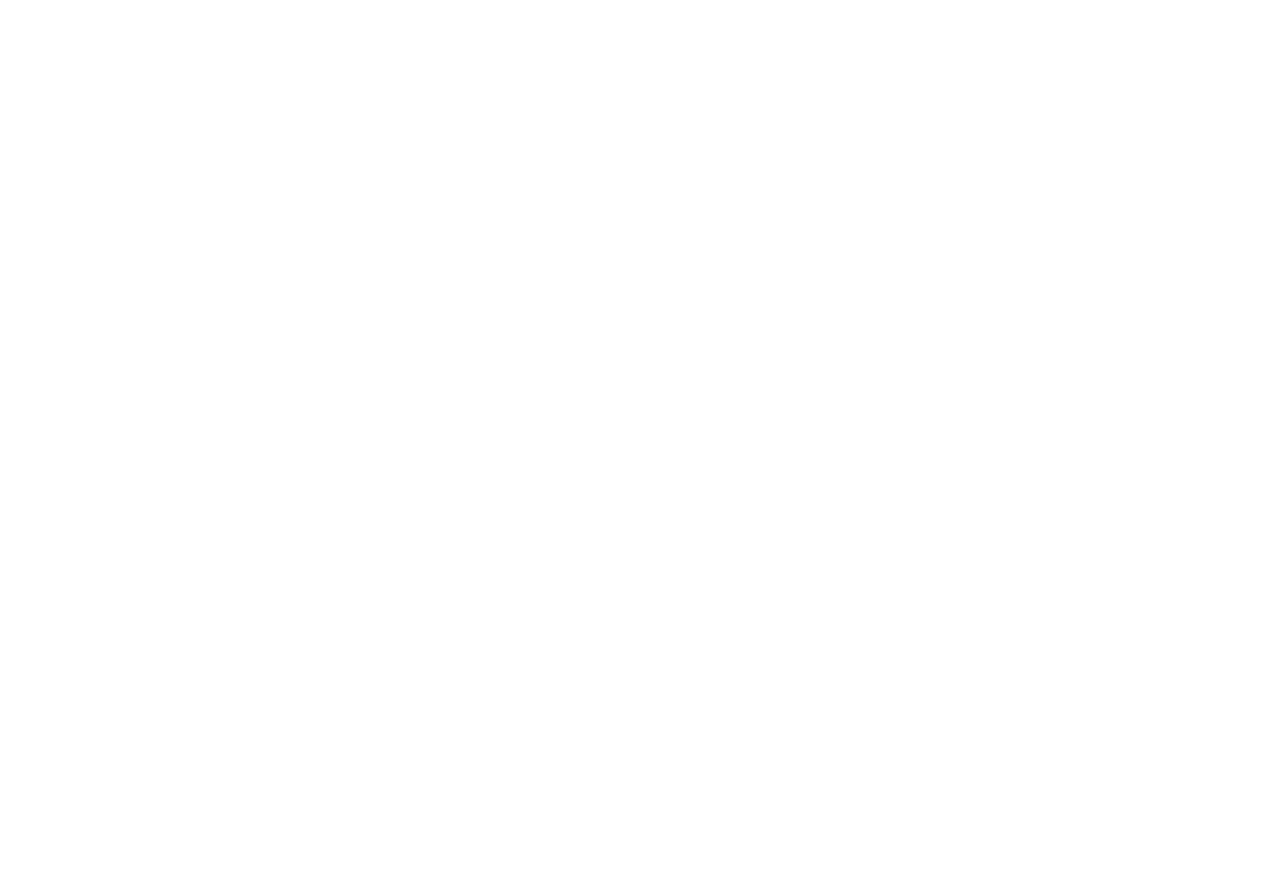
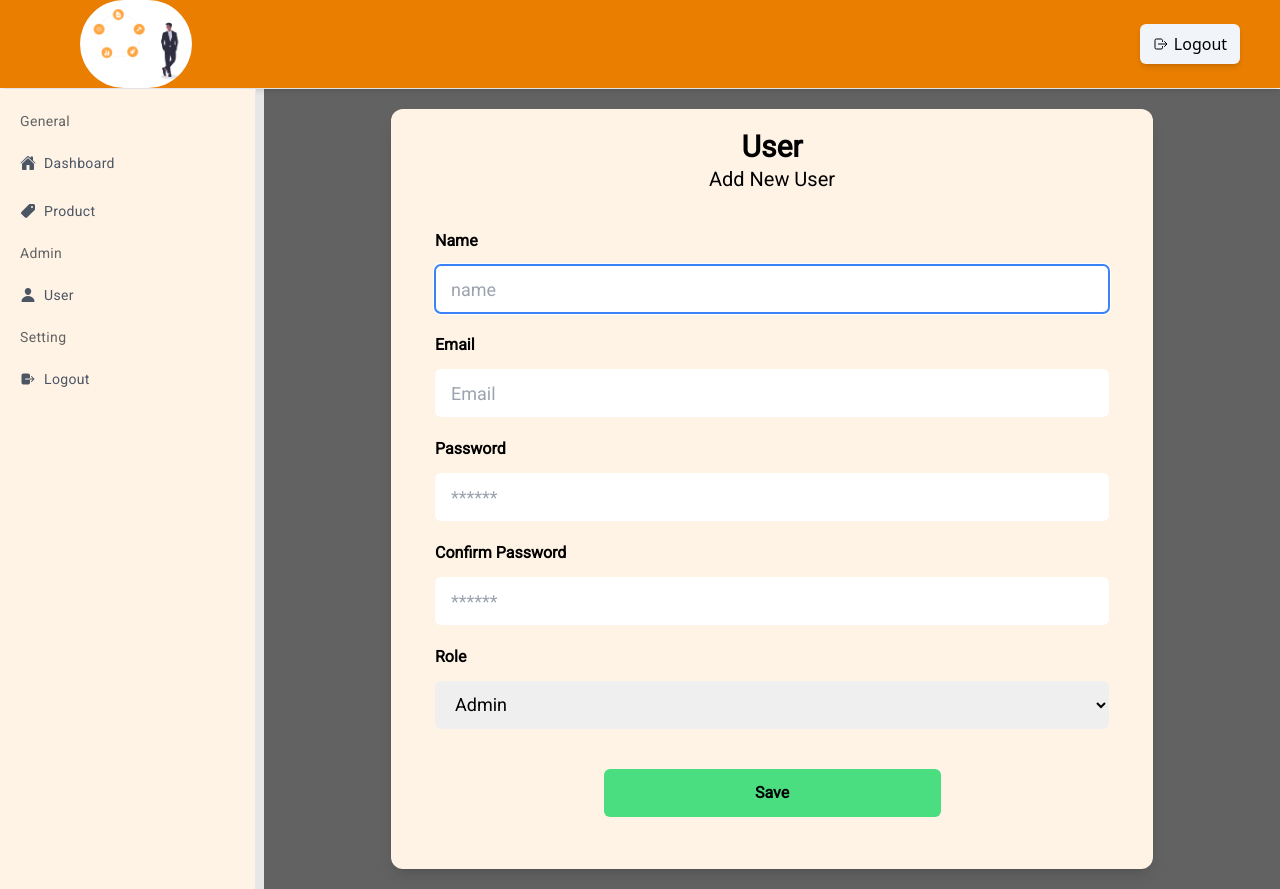
Before and after one commit to Qmun14/be-admin-ui, a React (Create React App) app: page /users/add in a window 1280 px wide. Before the commit this address had no page. Before the commit the page ends 800 px from the top, so only its background shows below. Built offline with nearby package versions, Linux system fonts and the light colour scheme.

Commit message:
Membuat component FormAddUser, FormEditUser dan membuat halaman nya

```diff
--- a/src/App.js
+++ b/src/App.js
@@ -1,6 +1,8 @@
 import { BrowserRouter, Routes, Route } from "react-router-dom";
 import Login from "./components/Login";
+import AddUser from "./pages/AddUser";
 import Dashboard from "./pages/Dashboard";
+import EditUser from "./pages/EditUser";
 import Products from "./pages/Products";
 import Users from "./pages/Users";
 
@@ -12,6 +14,8 @@
           <Route path="/dashboard" element={<Dashboard />} />
           <Route path="/login" element={<Login />} />
           <Route path="/users" element={<Users />} />
+          <Route path="/users/add" element={<AddUser />} />
+          <Route path="/users/edit/:id" element={<EditUser />} />
           <Route path="/products" element={<Products />} />
         </Routes>
       </BrowserRouter>
--- /dev/null
+++ b/src/components/FormAddUser.jsx
@@ -0,0 +1,74 @@
+import React from 'react'
+
+const FormAddUser = () => {
+    return (
+        <div className="bg-CDS_N-2 w-full h-screen flex items-center">
+            <div className="container flex max-w-full items-center h-full justify-center">
+                <div className="bg-CDS_2  py-5 px-3 rounded-xl shadow-lg font-roboto w-3/4 flex flex-col items-center justify-center " >
+                    <h1 className='font-bold text-3xl'>User</h1>
+                    <h2 className='text-xl mb-1'>Add New User</h2>
+                    <div className="flex-col relative flex  w-full">
+                        <form action="" onSubmit={''} className="mb-8 mt-3  mx-8">
+                            <p className="text-center text-red-400 text-sm mt-1 font-semibold mb-5">{''}</p>
+                            <div className="flex-1 my-3 justify-start font-semibold">
+                                <label htmlFor="name">
+                                    Name
+                                </label>
+                            </div>
+                            <div className="mt-3 mb-5">
+                                <input type="text" id="user" placeholder="name" className="h-12 text-lg w-full   px-4 rounded-md outline-blue-500" autoFocus
+                                    value={''} onChange={'(e) => setName(e.target.value)'} />
+                            </div>
+                            <div className="flex-1 my-3 justify-start font-semibold">
+                                <label htmlFor="email">
+                                    Email
+                                </label>
+                            </div>
+                            <div className="mt-3 mb-5">
+                                <input type="email" id="email" placeholder="Email" className="h-12 text-lg w-full   px-4 rounded-md outline-blue-500"
+                                    value={''} onChange={'(e) => setEmail(e.target.value)'} />
+                            </div>
+                            <div className="flex-1 my-3 justify-start font-semibold">
+                                <label htmlFor="password">
+                                    Password
+                                </label>
+                            </div>
+                            <div className="mt-3 mb-5 ">
+                                <input type="password" id="password" placeholder="******" className=" h-12 text-lg w-full   px-4 rounded-md outline-blue-500"
+                                    value={''} onChange={'(e) => setPassword(e.target.value)'} />
+                            </div>
+                            <div className="flex-1 my-3 justify-start font-semibold">
+                                <label htmlFor="confirm_password">
+                                    Confirm Password
+                                </label>
+                            </div>
+                            <div className="mt-3 mb-5">
+                                <input type="password" id="confirm_password" placeholder="******" className=" h-12 text-lg w-full   px-4 rounded-md outline-blue-500"
+                                    value={''} onChange={"(e) => setConfPassword(e.target.value)"} />
+                            </div>
+                            <div className="flex-1 my-3 justify-start font-semibold">
+                                <label htmlFor="role">
+                                    Role
+                                </label>
+                            </div>
+                            <div className="mt-3 mb-5">
+                                <select className='w-full h-12 text-lg px-4 rounded-md'>
+                                    <option value="admin" className='h-10'>Admin</option>
+                                    <option value="user" className='h-10'>User</option>
+                                </select>
+                            </div>
+                            <div className='flex justify-center'>
+                                <button className="bg-green-400 py-3 px-24 mt-5 w-1/2 rounded-md justify-items-center font-bold hover:bg-opacity-70">Save</button>
+                            </div>
+                        </form>
+                    </div>
+                    {/* <div className="flex mt-0 px-7 justify-center items-center text-base">
+                        <NavLink to={''} className="hover:text-blue-500">Kembali</NavLink>
+                    </div> */}
+                </div>
+            </div>
+        </div>
+    )
+}
+
+export default FormAddUser;
--- /dev/null
+++ b/src/components/FormEditUser.jsx
@@ -0,0 +1,74 @@
+import React from 'react'
+
+const FormEditUser = () => {
+    return (
+        <div className="bg-CDS_N-2 w-full h-screen flex items-center">
+            <div className="container flex max-w-full items-center h-full justify-center">
+                <div className="bg-CDS_2  py-5 px-3 rounded-xl shadow-lg font-roboto w-3/4 flex flex-col items-center justify-center " >
+                    <h1 className='font-bold text-3xl'>User</h1>
+                    <h2 className='text-xl mb-1'>Edit User</h2>
+                    <div className="flex-col relative flex  w-full">
+                        <form action="" onSubmit={''} className="mb-8 mt-3  mx-8">
+                            <p className="text-center text-red-400 text-sm mt-1 font-semibold mb-5">{''}</p>
+                            <div className="flex-1 my-3 justify-start font-semibold">
+                                <label htmlFor="name">
+                                    Name
+                                </label>
+                            </div>
+                            <div className="mt-3 mb-5">
+                                <input type="text" id="user" placeholder="name" className="h-12 text-lg w-full   px-4 rounded-md outline-blue-500" autoFocus
+                                    value={''} onChange={'(e) => setName(e.target.value)'} />
+                            </div>
+                            <div className="flex-1 my-3 justify-start font-semibold">
+                                <label htmlFor="email">
+                                    Email
+                                </label>
+                            </div>
+                            <div className="mt-3 mb-5">
+                                <input type="email" id="email" placeholder="Email" className="h-12 text-lg w-full   px-4 rounded-md outline-blue-500"
+                                    value={''} onChange={'(e) => setEmail(e.target.value)'} />
+                            </div>
+                            <div className="flex-1 my-3 justify-start font-semibold">
+                                <label htmlFor="password">
+                                    Password
+                                </label>
+                            </div>
+                            <div className="mt-3 mb-5 ">
+                                <input type="password" id="password" placeholder="******" className=" h-12 text-lg w-full   px-4 rounded-md outline-blue-500"
+                                    value={''} onChange={'(e) => setPassword(e.target.value)'} />
+                            </div>
+                            <div className="flex-1 my-3 justify-start font-semibold">
+                                <label htmlFor="confirm_password">
+                                    Confirm Password
+                                </label>
+                            </div>
+                            <div className="mt-3 mb-5">
+                                <input type="password" id="confirm_password" placeholder="******" className=" h-12 text-lg w-full   px-4 rounded-md outline-blue-500"
+                                    value={''} onChange={"(e) => setConfPassword(e.target.value)"} />
+                            </div>
+                            <div className="flex-1 my-3 justify-start font-semibold">
+                                <label htmlFor="role">
+                                    Role
+                                </label>
+                            </div>
+                            <div className="mt-3 mb-5">
+                                <select className='w-full h-12 text-lg px-4 rounded-md'>
+                                    <option value="admin" className='h-10'>Admin</option>
+                                    <option value="user" className='h-10'>User</option>
+                                </select>
+                            </div>
+                            <div className='flex justify-center'>
+                                <button className="bg-green-400 py-3 px-24 mt-5 w-1/2 rounded-md justify-items-center font-bold hover:bg-opacity-70">Update</button>
+                            </div>
+                        </form>
+                    </div>
+                    {/* <div className="flex mt-0 px-7 justify-center items-center text-base">
+                        <NavLink to={''} className="hover:text-blue-500">Kembali</NavLink>
+                    </div> */}
+                </div>
+            </div>
+        </div>
+    )
+}
+
+export default FormEditUser;
--- /dev/null
+++ b/src/pages/AddUser.jsx
@@ -0,0 +1,13 @@
+import React from 'react'
+import FormAddUser from '../components/FormAddUser';
+import Layout from './Layout';
+
+const AddUser = () => {
+    return (
+        <Layout>
+            <FormAddUser />
+        </Layout>
+    )
+}
+
+export default AddUser;
--- /dev/null
+++ b/src/pages/EditUser.jsx
@@ -0,0 +1,13 @@
+import React from 'react'
+import FormEditUser from '../components/FormEditUser';
+import Layout from './Layout';
+
+const EditUser = () => {
+    return (
+        <Layout>
+            <FormEditUser />
+        </Layout>
+    )
+}
+
+export default EditUser;
```
